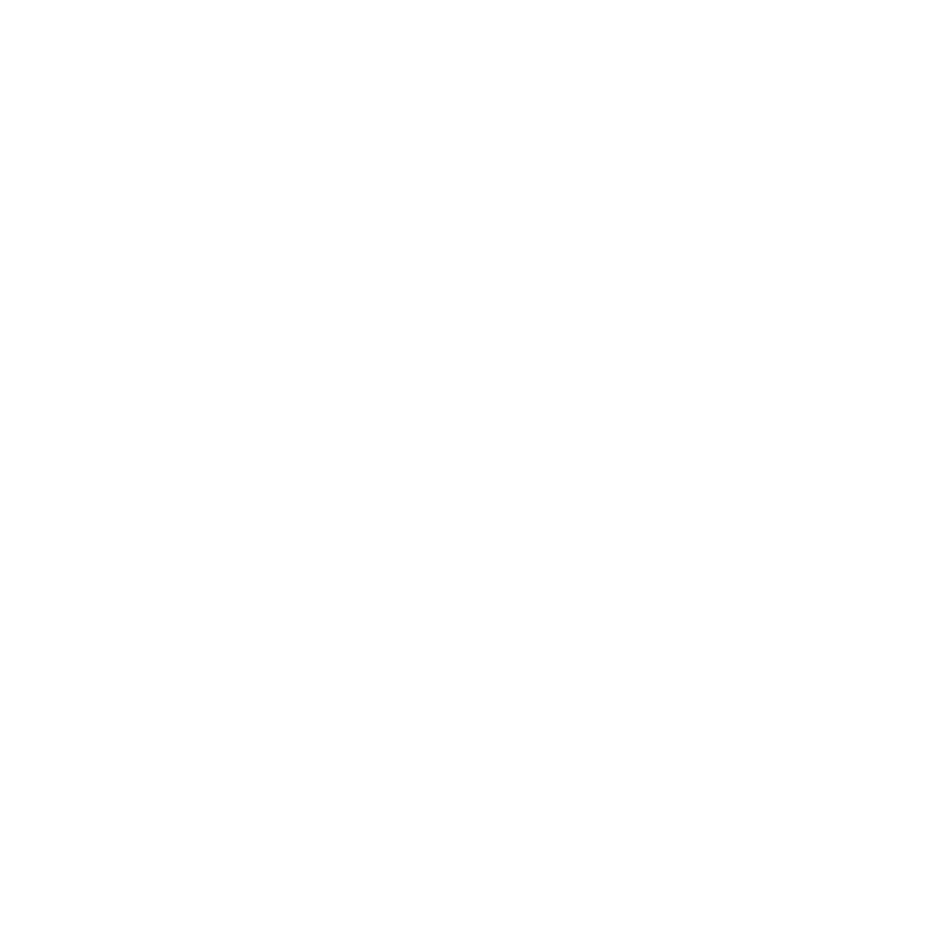
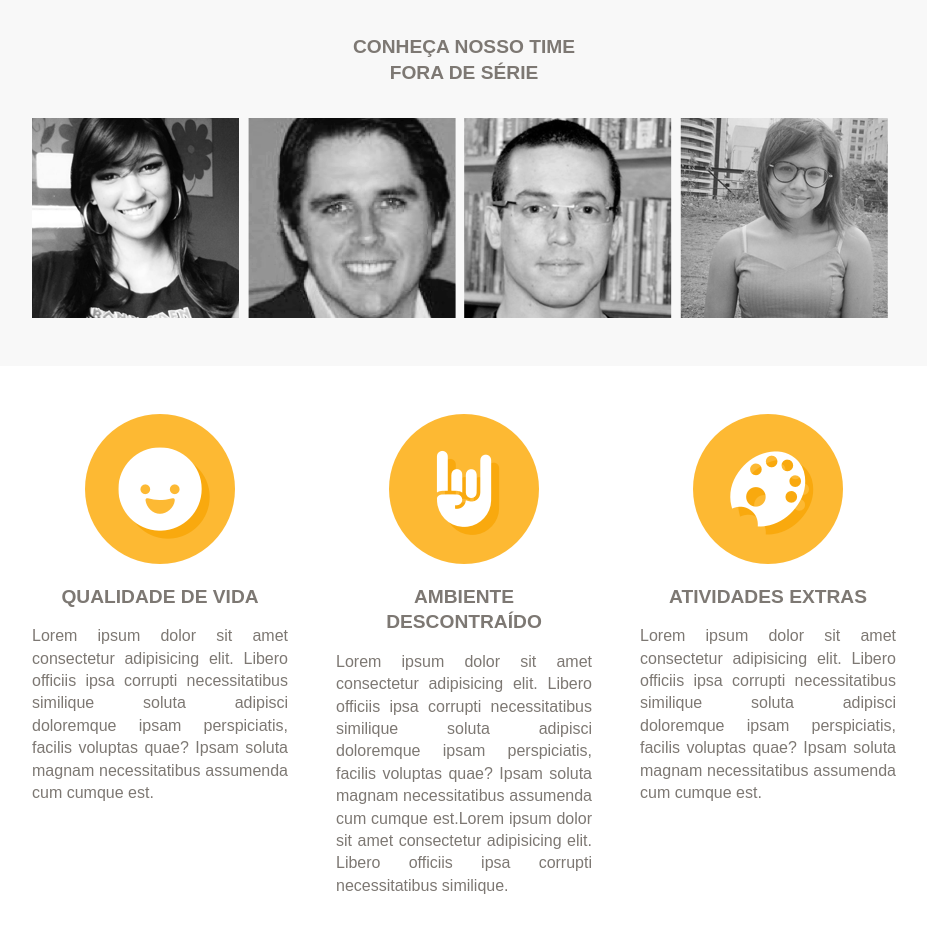
Before and after one commit to paulorobinson/landing-page-elo7, a React (Vite) app: page / in a window 1280 px wide. Shown: the part 877-1810 px from the top of the page, without its empty margins (176-1103 px from the left). Before the commit the page ends 800 px from the top, so only its background shows below. Built offline with nearby package versions, Linux system fonts and the light colour scheme; a web font is replaced by a local one.

Commit message:
Create Benefits component

```diff
--- /dev/null
+++ b/src/components/Benefits/index.tsx
@@ -0,0 +1,36 @@
+import Card from '../Card';
+import styles from './styles.module.scss';
+
+const Benefits = () => {
+  return (
+    <section className={styles.container}>
+      <Card
+        image="./src/assets/images/qualidade.png"
+        title="Qualidade de vida"
+        description="Lorem ipsum dolor sit amet consectetur adipisicing elit. Libero
+        officiis ipsa corrupti necessitatibus similique soluta adipisci
+        doloremque ipsam perspiciatis, facilis voluptas quae? Ipsam soluta
+        magnam necessitatibus assumenda cum cumque est."
+      />
+      <Card
+        image="./src/assets/images/descontracao.png"
+        title="Ambiente Descontraído"
+        description="Lorem ipsum dolor sit amet consectetur adipisicing elit. Libero
+        officiis ipsa corrupti necessitatibus similique soluta adipisci
+        doloremque ipsam perspiciatis, facilis voluptas quae? Ipsam soluta
+        magnam necessitatibus assumenda cum cumque est.Lorem ipsum dolor sit amet consectetur adipisicing elit. Libero
+        officiis ipsa corrupti necessitatibus similique."
+      />
+      <Card
+        image="./src/assets/images/atividades.png"
+        title="Atividades extras"
+        description="Lorem ipsum dolor sit amet consectetur adipisicing elit. Libero
+        officiis ipsa corrupti necessitatibus similique soluta adipisci
+        doloremque ipsam perspiciatis, facilis voluptas quae? Ipsam soluta
+        magnam necessitatibus assumenda cum cumque est."
+      />
+    </section>
+  );
+};
+
+export default Benefits;
--- /dev/null
+++ b/src/components/Benefits/styles.module.scss
@@ -0,0 +1,8 @@
+.container {
+  display: grid;
+  grid-template-columns: repeat(3, 1fr);
+
+  gap: 3rem;
+
+  padding: 3rem;
+}
--- a/src/pages/Home/index.tsx
+++ b/src/pages/Home/index.tsx
@@ -1,4 +1,6 @@
 import Header from '../../components/Header';
+import Team from '../../components/Team';
+import Benefits from '../../components/Benefits';
 
 import styles from './styles.module.scss';
 
@@ -6,6 +8,8 @@ const Home = () => {
   return (
     <main className={styles.container}>
       <Header />
+      <Team />
+      <Benefits />
     </main>
   );
 };
```
